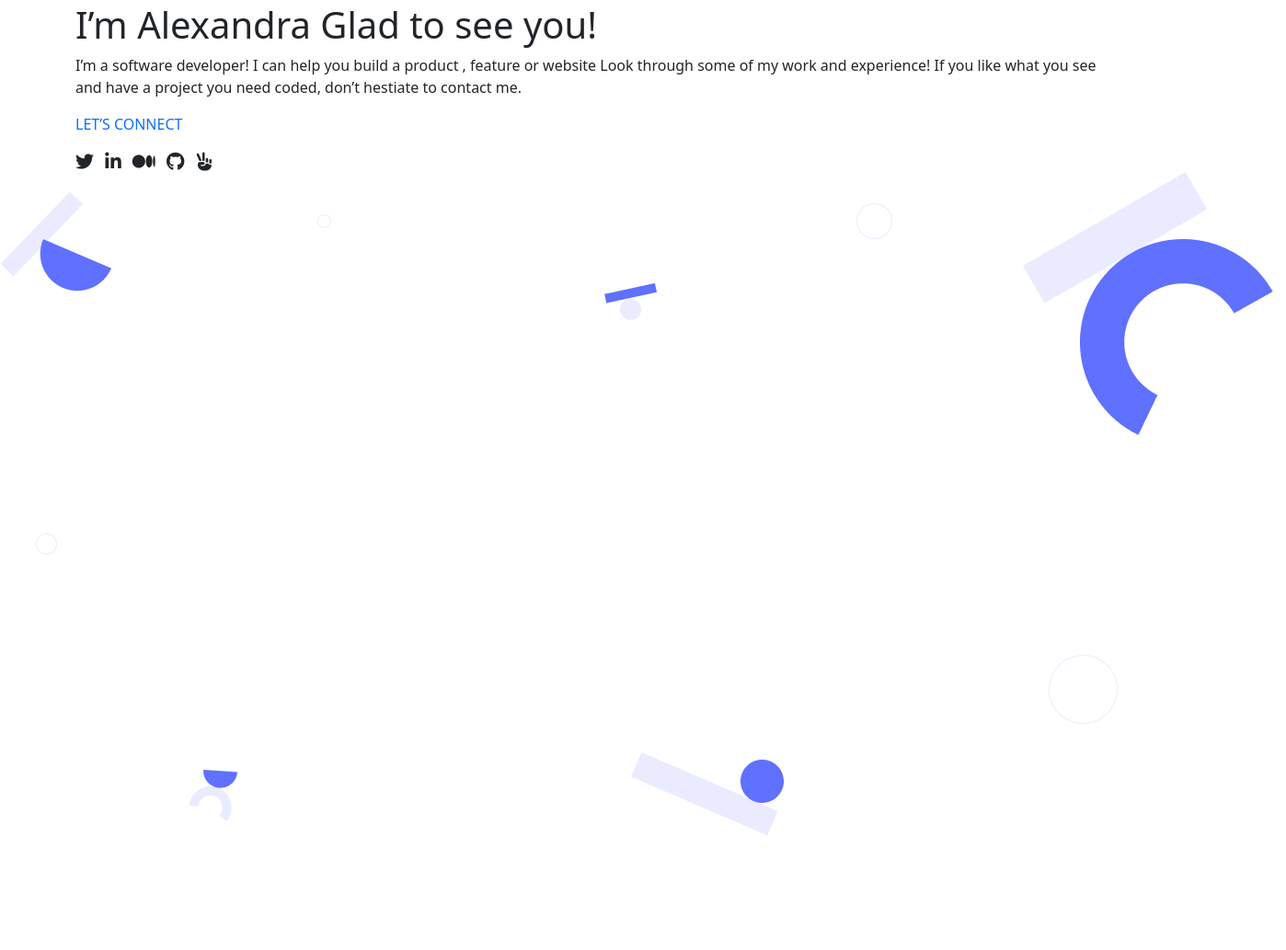
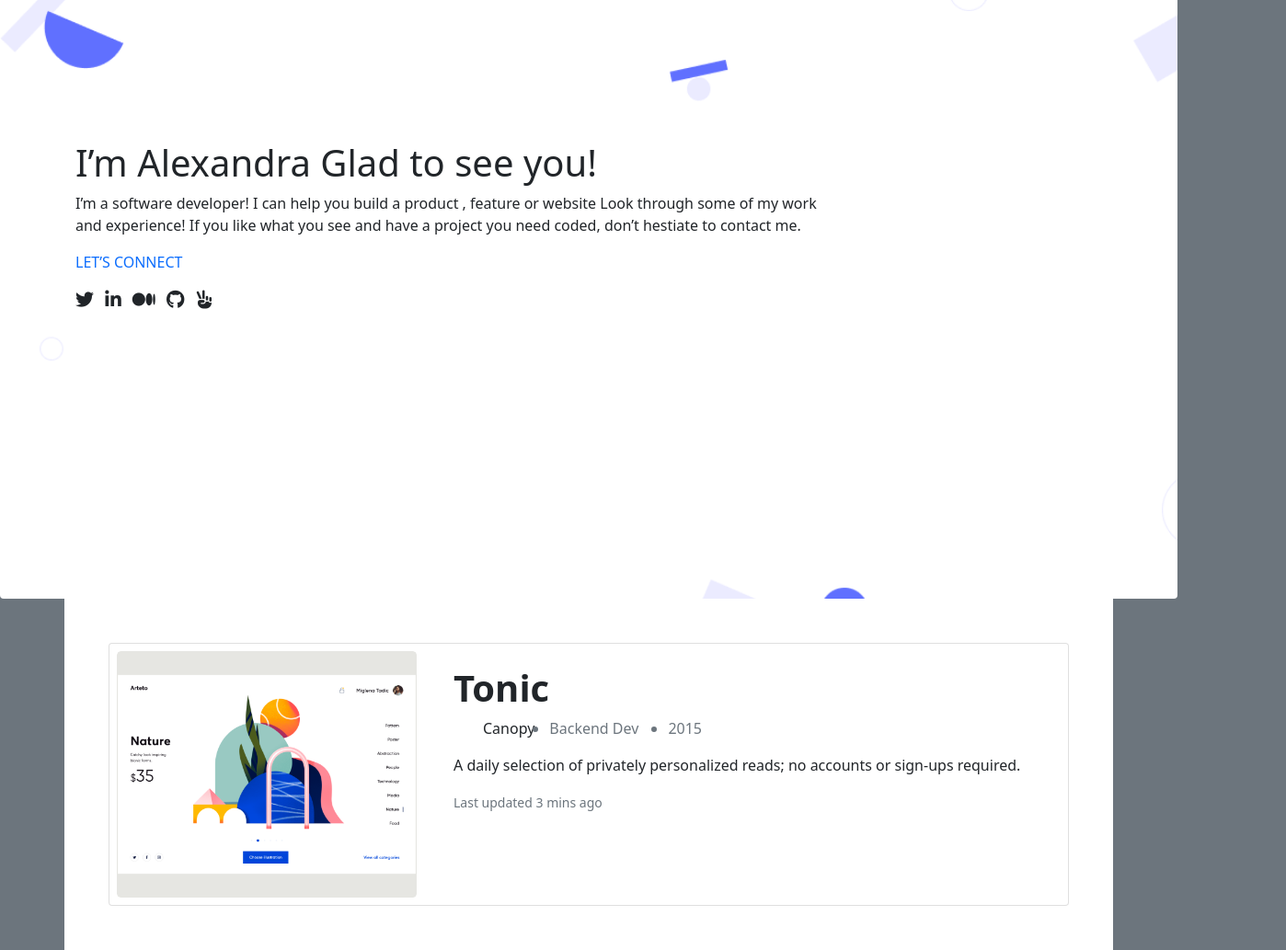
Before and after one commit to Mehdi-Rh/Try-Bootstrap, a website: page index.html in a window 1280 px wide. Shown: the part 149-1182 px from the top of the page at 92% size, 1398 px wide, since content can reach past the window. Before the commit the page ends 1058 px from the top, so only its background shows below. Drawn offline with nearby package versions, Linux system fonts and the light colour scheme.

Commit message:
Add Cards

```diff
--- a/index.html
+++ b/index.html
@@ -1,18 +1,25 @@
 <!DOCTYPE html>
 <html lang="en">
   <head>
-  <meta charset="UTF-8">
-  <meta http-equiv="X-UA-Compatible" content="IE=edge">
-  <meta name="viewport" content="width=device-width, initial-scale=1.0">
+    <meta charset="UTF-8" />
+    <meta http-equiv="X-UA-Compatible" content="IE=edge" />
+    <meta name="viewport" content="width=device-width, initial-scale=1.0" />
     <title>Portfolio-Bootstrap</title>
-  <link rel="stylesheet" href="node_modules/bootstrap/dist/css/bootstrap.min.css">
-  <script src="https://kit.fontawesome.com/6a5b34451f.js" crossorigin="anonymous" ></script>
+    <link type="text/css" rel="stylesheet" href="./styles/main.css" />
+    <link
+      rel="stylesheet"
+      href="node_modules/bootstrap/dist/css/bootstrap.min.css"
+    />
+    <script
+      src="https://kit.fontawesome.com/6a5b34451f.js"
+      crossorigin="anonymous"
+    ></script>
   </head>
-<body>
-  <header class="has-bg-img">
-    <nav id="navbar-example2" class="navbar navbar-light  px-3">
+  <body class="bg-secondary">
+    <header class="bg-white rounded-bottom">
+      <nav id="navbar-example2" class="navbar navbar-light px-3">
         <a class="navbar-brand text-primary" href="#">My Logo</a>
-      <ul class="nav" >
+        <ul class="nav">
           <li class="nav-item">
             <a class="nav-link text-black" href="#">Portfolio</a>
           </li>
@@ -25,11 +32,15 @@
         </ul>
       </nav>
 
-    <div class="d-flex flex-column  justify-item-center container pt-5 mt-5">
-      <h1 >I’m Alexandra
-        Glad to see you!</h1>
-      <p>
-        I’m a software developer! I can help you build a product , feature or website Look through some of my work and experience! If you like what you see and have a project you need coded, don’t hestiate to contact me.
+      <div
+        class="hero-section d-flex flex-column justify-item-center container pt-5 mt-5"
+      >
+        <h1>I’m Alexandra Glad to see you!</h1>
+        <p class="w-75">
+          I’m a software developer! I can help you build a product , feature or
+          website Look through some of my work and experience! If you like what
+          you see and have a project you need coded, don’t hestiate to contact
+          me.
         </p>
         <p class="text-primary">LET’S CONNECT</p>
         <div>
@@ -40,10 +51,38 @@
           <span class="fa fa-hand-peace fa-lg me-2"></span>
         </div>
       </div>
-    <img class=".bg-img" src="Images/Background/Header-bg.png" alt="#">
-
     </header>
 
+    <div class="container p-5 bg-white">
+      <div class="card p-2">
+        <div class="row">
+          <div class="col-md-4">
+            <img
+              src="./Images/Cards/Snapshoot_Portfolio.png"
+              class="img-fluid rounded-start"
+              alt="..."
+            />
+          </div>
+          <div class="col-md-8">
+            <div class="card-body">
+              <h1 class="fw-bold">Tonic</h1>
+              <ul class="d-flex">
+                Canopy
+                <li class="text-muted mx-3">Backend Dev</li>
+                <li class="text-muted mx-3">2015</li>
+              </ul>
+              <p class="card-text">
+                A daily selection of privately personalized reads; no accounts
+                or sign-ups required.
+              </p>
+              <p class="card-text">
+                <small class="text-muted">Last updated 3 mins ago</small>
+              </p>
+            </div>
+          </div>
+        </div>
+      </div>
+    </div>
 
     <script src="node_modules/bootstrap/dist/js/bootstrap.bundle.js"></script>
   </body>
--- /dev/null
+++ b/styles/main.css
@@ -0,0 +1,11 @@
+header {
+    background-image: url(../Images/Background/Header-bg.png);
+    background-position-y: 80px;
+    background-size: cover;
+    background-repeat: no-repeat;
+    height: 100vh;
+}
+
+.hero-section {
+    transform: translateY(150px);
+}
```
Also changed, not shown: Images/Cards/Snapshoot_Portfolio.png (added). Lines whose indentation alone changed are shown as unchanged.
